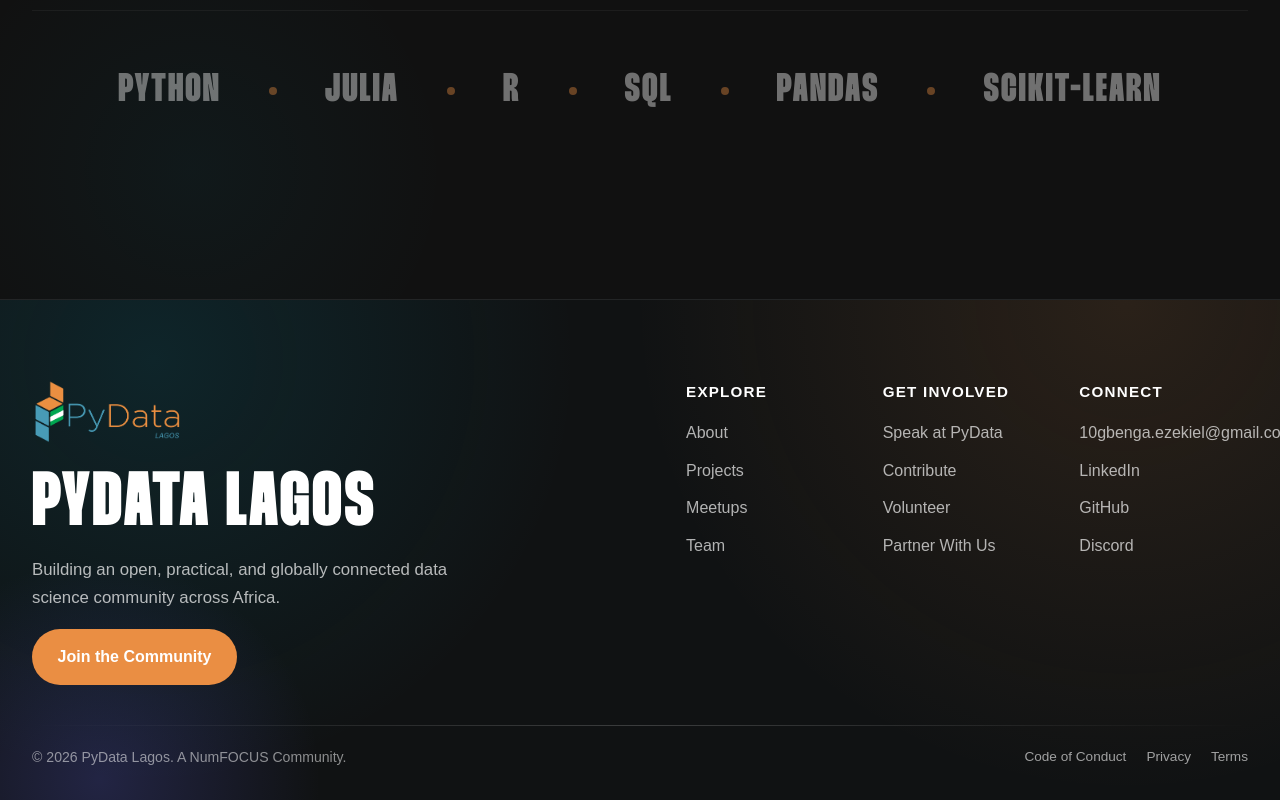
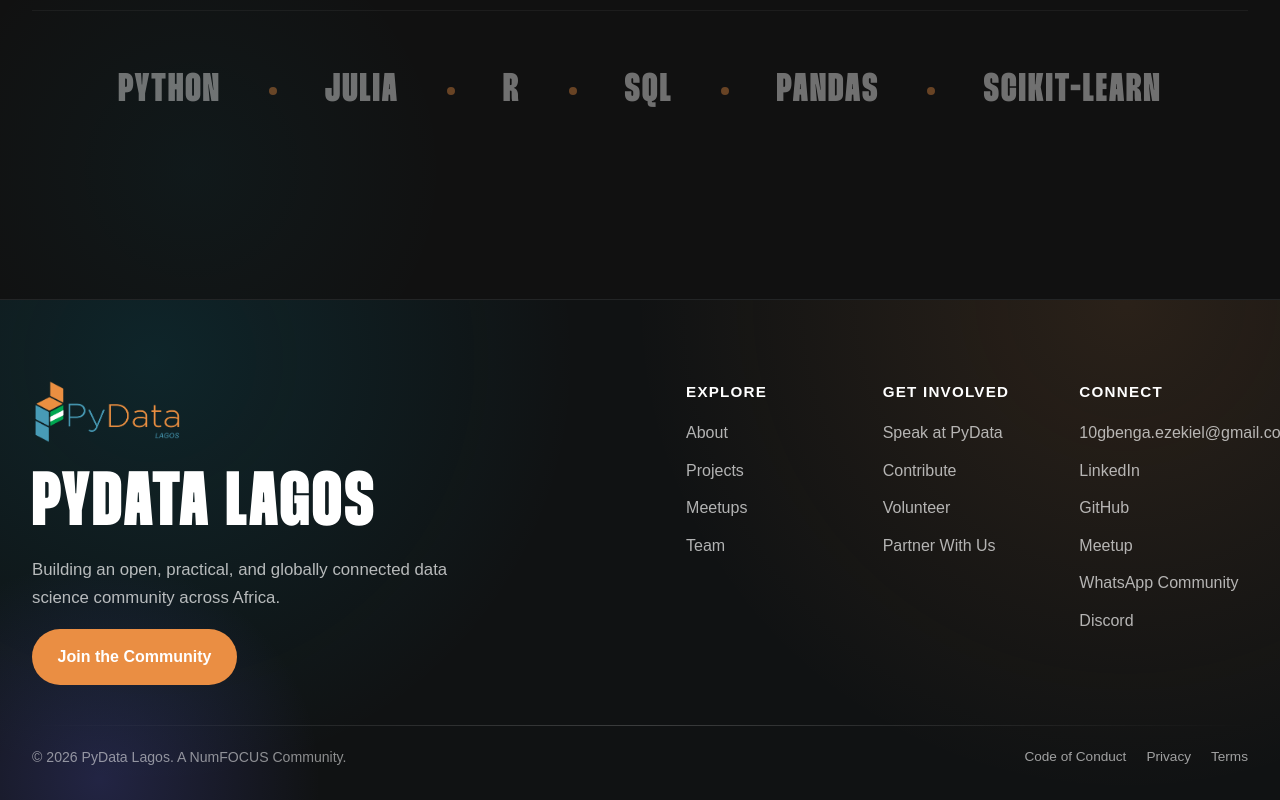
Before and after one commit to Nosa116/PyData-Lagos-WEB, a React (Vite) app: page / in a window 1280 px wide. Shown: the part 8520-9320 px from the top of the page. Built offline with nearby package versions, Linux system fonts and the light colour scheme; a web font is replaced by a local one.

Commit message:
Add Meetup and WhatsApp community links to footer

```diff
--- a/src/components/Footer.jsx
+++ b/src/components/Footer.jsx
@@ -46,6 +46,8 @@ const Footer = () => {
                             <a href="mailto:10gbenga.ezekiel@gmail.com">10gbenga.ezekiel@gmail.com</a>
                             <a href="https://www.linkedin.com/company/pydata-lagos" target="_blank" rel="noopener noreferrer">LinkedIn</a>
                             <a href="https://github.com/pydata-lagos" target="_blank" rel="noopener noreferrer">GitHub</a>
+                            <a href="https://www.meetup.com/pydata-lagos" target="_blank" rel="noopener noreferrer">Meetup</a>
+                            <a href="https://chat.whatsapp.com/I6AyhQt2m6L5ZKhO8EDJxc" target="_blank" rel="noopener noreferrer">WhatsApp Community</a>
                             <a href="https://discord.gg/CjspHbE9xe" target="_blank" rel="noopener noreferrer">Discord</a>
                         </div>
                     </div>
```
